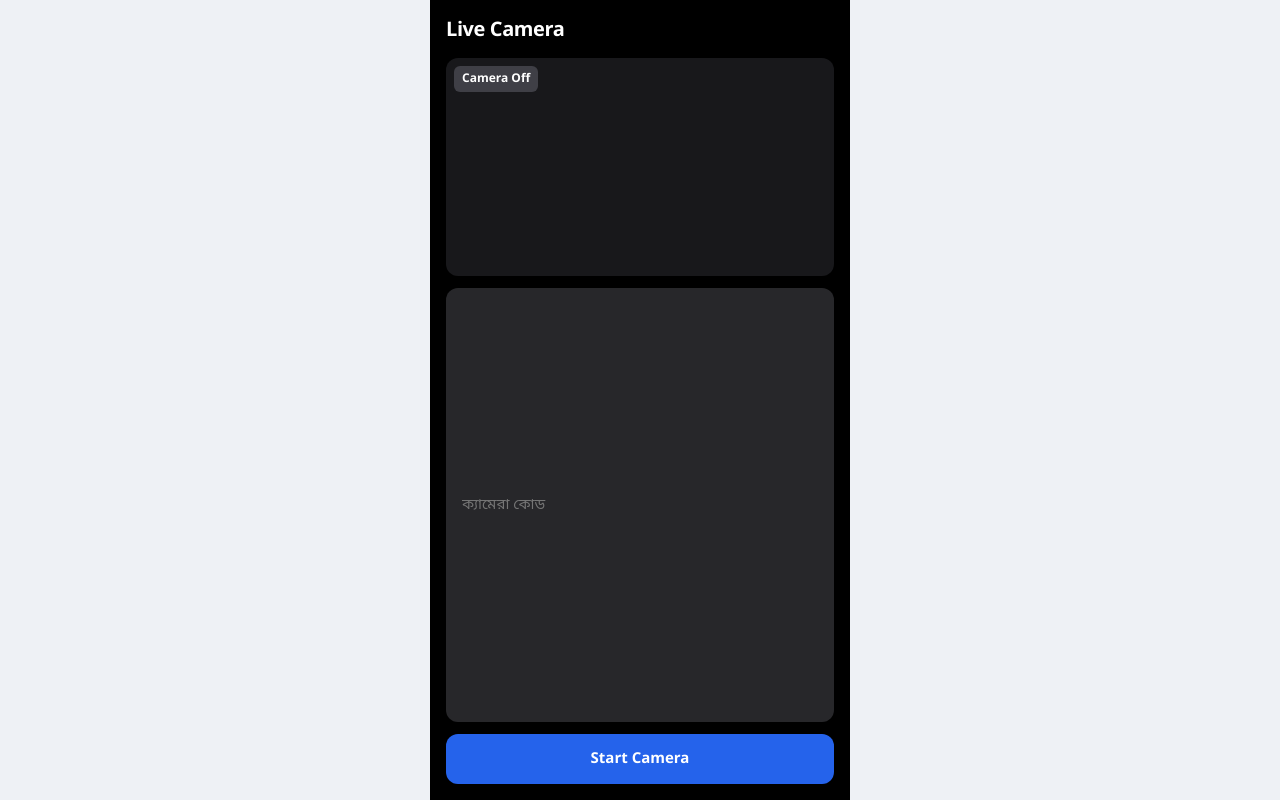
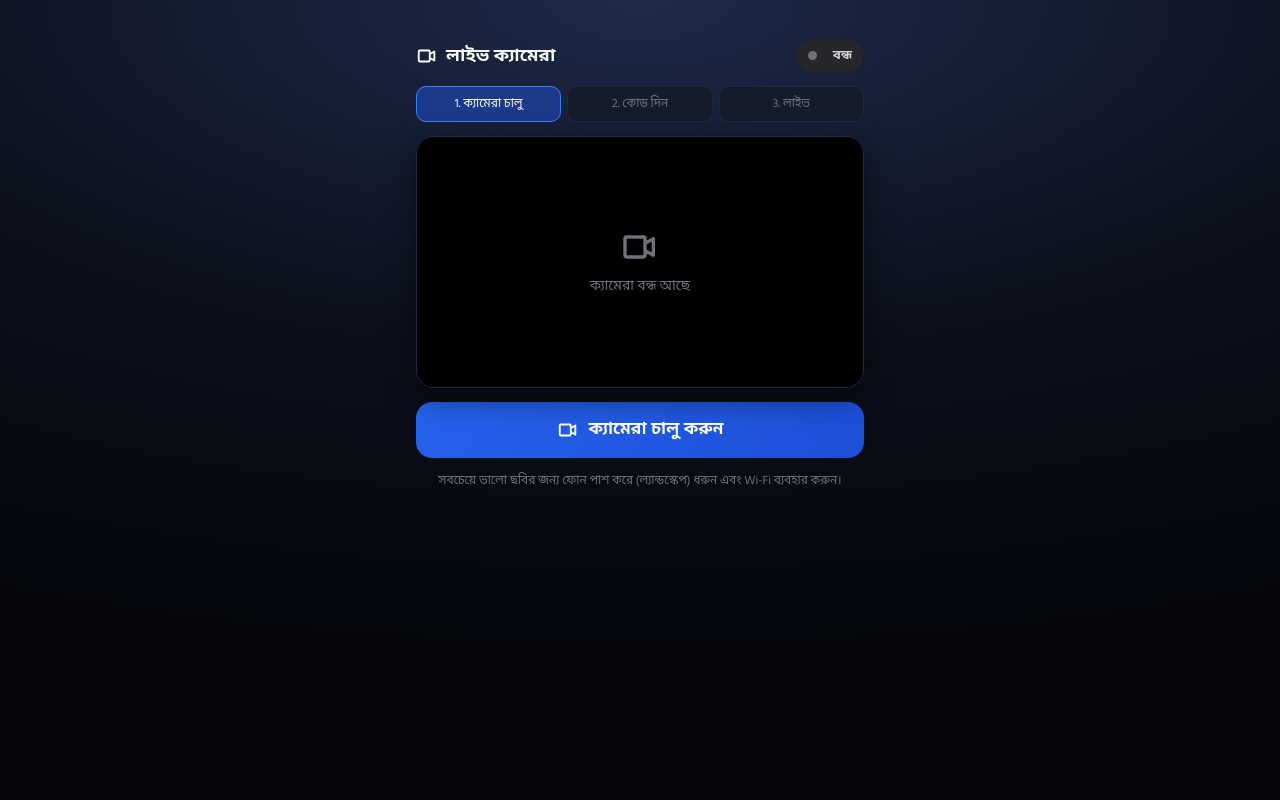
Before and after one commit to rangpurquantum-web/Programme-, a Next.js app: page /camera in a window 1280 px wide. Built offline with nearby package versions, Linux system fonts and the light colour scheme.

Commit message:
Camera page: new friendly design

```diff
--- a/app/camera/page.tsx
+++ b/app/camera/page.tsx
@@ -1,5 +1,5 @@
 "use client";
-import { useRef, useState } from "react";
+import { useEffect, useRef, useState } from "react";
 import {
   Room,
   LocalVideoTrack,
@@ -9,23 +9,43 @@ import {
 } from "livekit-client";
 
 const RES: Record<string, any> = {
-  "480": { width: 854, height: 480, aspectRatio: { exact: 16 / 9 } as any },
-  "720": { width: 1280, height: 720, aspectRatio: { exact: 16 / 9 } as any },
-  "1080": { width: 1920, height: 1080, aspectRatio: { exact: 16 / 9 } as any },
+  "480": { width: 854, height: 480, aspectRatio: { exact: 16 / 9 } },
+  "720": { width: 1280, height: 720, aspectRatio: { exact: 16 / 9 } },
+  "1080": { width: 1920, height: 1080, aspectRatio: { exact: 16 / 9 } },
 };
 
 type Zoom = { min: number; max: number; step: number; val: number };
 
-const btn = (bg: string, full = false): React.CSSProperties => ({
-  background: bg,
-  color: "#fff",
-  border: "none",
-  borderRadius: 12,
-  padding: "14px 16px",
-  fontSize: 15,
-  fontWeight: 600,
-  gridColumn: full ? "1 / 3" : undefined,
-});
+const Icon = ({ d, size = 22 }: { d: string; size?: number }) => (
+  <svg
+    width={size}
+    height={size}
+    viewBox="0 0 24 24"
+    fill="none"
+    stroke="currentColor"
+    strokeWidth="2"
+    strokeLinecap="round"
+    strokeLinejoin="round"
+    aria-hidden="true"
+  >
+    <path d={d} />
+  </svg>
+);
+
+const I = {
+  flip: "M20 7h-3l-2-2H9L7 7H4a1 1 0 00-1 1v10a1 1 0 001 1h16a1 1 0 001-1V8a1 1 0 00-1-1zM9 13a3 3 0 015.5-1.7M15 13a3 3 0 01-5.5 1.7M14.5 10.5V12h-1.5M9.5 15.5V14H11",
+  mic: "M12 15a3 3 0 003-3V6a3 3 0 00-6 0v6a3 3 0 003 3zM19 11a7 7 0 01-14 0M12 18v3",
+  micOff: "M3 3l18 18M9 9v3a3 3 0 005 2M15 10V6a3 3 0 00-5.6-1.5M19 11a7 7 0 01-1 3.6M5 11a7 7 0 009 6.6M12 18v3",
+  stop: "M6 6h12v12H6z",
+  play: "M8 5v14l11-7z",
+  cam: "M15 10l5-3v10l-5-3M4 6h10a1 1 0 011 1v10a1 1 0 01-1 1H4a1 1 0 01-1-1V7a1 1 0 011-1z",
+  eye: "M2 12s4-7 10-7 10 7 10 7-4 7-10 7S2 12 2 12zM12 15a3 3 0 100-6 3 3 0 000 6z",
+  eyeOff: "M3 3l18 18M10.6 6.1A9.8 9.8 0 0112 6c6 0 10 6 10 6a17 17 0 01-3.2 3.9M6.6 7.6A17 17 0 002 12s4 7 10 7a9.7 9.7 0 004.4-1.1M9.9 9.9a3 3 0 004.2 4.2",
+};
+
+const two = (n: number) => String(n).padStart(2, "0");
+const clock = (s: number) =>
+  `${two(Math.floor(s / 3600))}:${two(Math.floor((s % 3600) / 60))}:${two(s % 60)}`;
 
 export default function CameraPage() {
   const videoRef = useRef<HTMLVideoElement>(null);
@@ -35,13 +55,25 @@ export default function CameraPage() {
   const wakeRef = useRef<any>(null);
 
   const [passcode, setPasscode] = useState("");
+  const [showCode, setShowCode] = useState(false);
   const [facing, setFacing] = useState<"environment" | "user">("environment");
   const [res, setRes] = useState("720");
   const [zoom, setZoom] = useState<Zoom | null>(null);
   const [camOn, setCamOn] = useState(false);
   const [live, setLive] = useState(false);
   const [micOn, setMicOn] = useState(true);
+  const [busy, setBusy] = useState(false);
   const [msg, setMsg] = useState("");
+  const [secs, setSecs] = useState(0);
+
+  useEffect(() => {
+    if (!live) {
+      setSecs(0);
+      return;
+    }
+    const h = setInterval(() => setSecs((s) => s + 1), 1000);
+    return () => clearInterval(h);
+  }, [live]);
 
   function readZoom() {
     try {
@@ -75,8 +107,9 @@ export default function CameraPage() {
   }
 
   async function startCamera() {
+    setBusy(true);
     try {
-      setMsg("ক্যামেরা চালু হচ্ছে...");
+      setMsg("");
       vTrack.current = await createLocalVideoTrack({
         facingMode: facing,
         resolution: { ...RES[res], frameRate: 30 },
@@ -84,11 +117,15 @@ export default function CameraPage() {
       aTrack.current = await createLocalAudioTrack();
       if (videoRef.current) vTrack.current.attach(videoRef.current);
       setCamOn(true);
-      setMsg("");
       readZoom();
     } catch (e: any) {
-      setMsg("ক্যামেরা চালু হয়নি: " + (e?.name || "") + " " + (e?.message || ""));
+      setMsg(
+        e?.name === "NotAllowedError"
+          ? "ক্যামেরা ও মাইক্রোফোনের অনুমতি দিন (ব্রাউজারের সাইট সেটিংস থেকে Allow করুন)"
+          : "ক্যামেরা চালু হয়নি: " + (e?.name || "") + " " + (e?.message || "")
+      );
     }
+    setBusy(false);
   }
 
   async function changeRes(r: string) {
@@ -128,8 +165,9 @@ export default function CameraPage() {
 
   async function goLive() {
     if (!vTrack.current || !aTrack.current) return;
+    setBusy(true);
     try {
-      setMsg("সংযোগ হচ্ছে...");
+      setMsg("");
       const r = await fetch("/api/livekit/token", {
         method: "POST",
         headers: { "Content-Type": "application/json" },
@@ -152,10 +190,10 @@ export default function CameraPage() {
         wakeRef.current = await (navigator as any).wakeLock?.request("screen");
       } catch {}
       setLive(true);
-      setMsg("");
     } catch (e: any) {
       setMsg("লাইভ শুরু হয়নি: " + (e?.message || ""));
     }
+    setBusy(false);
   }
 
   async function stopLive() {
@@ -167,81 +205,112 @@ export default function CameraPage() {
     setLive(false);
   }
 
-  const chip = (on: boolean): React.CSSProperties => ({
-    flex: 1,
-    background: on ? "#2563eb" : "#3f3f46",
-    color: "#fff",
-    border: "none",
-    borderRadius: 10,
-    padding: "10px 0",
-    fontSize: 14,
-    fontWeight: 600,
-  });
+  const step = !camOn ? 1 : !live ? 2 : 3;
+  const steps = ["ক্যামেরা চালু", "কোড দিন", "লাইভ"];
 
   return (
-    <main
-      style={{
-        maxWidth: 420,
-        margin: "0 auto",
-        minHeight: "100vh",
-        background: "#000",
-        color: "#fff",
-        padding: 16,
-        display: "flex",
-        flexDirection: "column",
-        gap: 12,
-        boxSizing: "border-box",
-      }}
+    <main className="cam">
+      <style>{`
+        .cam{min-height:100dvh;box-sizing:border-box;background:radial-gradient(120% 80% at 50% 0%,#1e2a4a 0%,#0b0f1a 55%,#05070d 100%);color:#fff;padding:16px;font-family:"Hind Siliguri","Noto Sans Bengali",system-ui,sans-serif}
+        .wrap{max-width:480px;margin:0 auto;display:flex;flex-direction:column;gap:14px}
+        .top{display:flex;align-items:center;justify-content:space-between}
+        .brand{font-size:18px;font-weight:700;display:flex;align-items:center;gap:8px}
+        .pill{display:flex;align-items:center;gap:8px;border-radius:999px;padding:6px 12px;font-size:13px;font-weight:700;background:#27272a;color:#d4d4d8}
+        .pill.on{background:#dc2626;color:#fff}
+        .dot{width:9px;height:9px;border-radius:50%;background:#fff}
+        .pill.on .dot{animation:pulse 1.2s infinite}
+        @keyframes pulse{0%{box-shadow:0 0 0 0 rgba(255,255,255,.7)}100%{box-shadow:0 0 0 9px rgba(255,255,255,0)}}
+        .steps{display:flex;gap:6px}
+        .stp{flex:1;text-align:center;font-size:12px;padding:8px 4px;border-radius:10px;background:#161b2b;color:#71717a;border:1px solid #1f2640}
+        .stp.on{background:#1d3a8a;color:#fff;border-color:#3b82f6}
+        .stp.done{color:#4ade80;border-color:#14532d}
+        .video{position:relative;aspect-ratio:16/9;background:#000;border-radius:18px;overflow:hidden;border:1px solid #232a44;box-shadow:0 10px 30px rgba(0,0,0,.5)}
+        .video video{width:100%;height:100%;object-fit:contain;background:#000}
+        .ph{position:absolute;inset:0;display:flex;flex-direction:column;align-items:center;justify-content:center;gap:8px;color:#71717a;font-size:14px}
+        .badge{position:absolute;top:10px;left:10px;display:flex;align-items:center;gap:6px;border-radius:8px;padding:5px 10px;font-size:12px;font-weight:700;background:rgba(0,0,0,.6)}
+        .badge.live{background:#dc2626}
+        .time{position:absolute;top:10px;right:10px;border-radius:8px;padding:5px 10px;font-size:12px;font-weight:700;background:rgba(0,0,0,.6);font-variant-numeric:tabular-nums}
+        .card{background:#11162a;border:1px solid #1f2640;border-radius:16px;padding:14px;display:flex;flex-direction:column;gap:12px}
+        .lbl{font-size:13px;color:#a1a1aa;font-weight:600}
+        .seg{display:flex;background:#0b0f1a;border-radius:12px;padding:4px;gap:4px}
+        .seg button{flex:1;border:none;border-radius:9px;padding:10px 0;font-size:14px;font-weight:700;background:transparent;color:#a1a1aa}
+        .seg button.on{background:#2563eb;color:#fff}
+        .zrow{display:flex;align-items:center;gap:10px}
+        .zbtn{width:42px;height:42px;border-radius:12px;border:none;background:#232a44;color:#fff;font-size:22px;font-weight:700}
+        .zrow input[type=range]{flex:1;accent-color:#3b82f6;height:28px}
+        .zval{width:44px;text-align:right;font-size:13px;font-variant-numeric:tabular-nums}
+        .field{position:relative}
+        .field input{width:100%;box-sizing:border-box;background:#0b0f1a;color:#fff;border:1px solid #232a44;border-radius:12px;padding:15px 52px 15px 14px;font-size:16px;outline:none}
+        .field input:focus{border-color:#3b82f6}
+        .eye{position:absolute;right:6px;top:50%;transform:translateY(-50%);background:none;border:none;color:#a1a1aa;padding:10px}
+        .ctrls{display:flex;gap:10px;align-items:center}
+        .round{width:56px;height:56px;border-radius:50%;border:none;background:#232a44;color:#fff;display:flex;align-items:center;justify-content:center;flex:none}
+        .round.off{background:#7f1d1d}
+        .main{flex:1;height:56px;border:none;border-radius:16px;font-size:17px;font-weight:700;color:#fff;display:flex;align-items:center;justify-content:center;gap:10px}
+        .main:disabled{opacity:.45}
+        .blue{background:linear-gradient(135deg,#2563eb,#1d4ed8)}
+        .red{background:linear-gradient(135deg,#ef4444,#dc2626)}
+        .grey{background:#3f3f46}
+        .msg{border-radius:12px;padding:12px 14px;font-size:14px;background:#3a2e07;color:#fde68a;border:1px solid #6b5410}
+        .hint{font-size:12px;color:#71717a;text-align:center;line-height:1.5}
+      `}</style>
+
+      <div className="wrap">
+        <div className="top">
+          <div className="brand">
+            <Icon d={I.cam} /> লাইভ ক্যামেরা
+          </div>
+          <div className={`pill ${live ? "on" : ""}`}>
+            <span className="dot" style={{ background: live ? "#fff" : "#71717a" }} />
+            {live ? "লাইভ চলছে" : camOn ? "প্রস্তুত" : "বন্ধ"}
+          </div>
+        </div>
+
+        <div className="steps">
+          {steps.map((t, i) => (
+            <div
+              key={t}
+              className={`stp ${step === i + 1 ? "on" : step > i + 1 ? "done" : ""}`}
             >
-      <h1 style={{ fontSize: 20, margin: 0 }}>Live Camera</h1>
+              {step > i + 1 ? "✓ " : `${i + 1}. `}
+              {t}
+            </div>
+          ))}
+        </div>
 
-      <div
-        style={{
-          position: "relative",
-          background: "#18181b",
-          borderRadius: 12,
-          overflow: "hidden",
-          aspectRatio: "16 / 9",
-        }}
-      >
-        <video
-          ref={videoRef}
-          autoPlay
-          muted
-          playsInline
-          style={{ width: "100%", height: "100%", objectFit: "contain" }}
-        />
-        <span
-          style={{
-            position: "absolute",
-            top: 8,
-            left: 8,
-            background: live ? "#dc2626" : "#3f3f46",
-            borderRadius: 6,
-            padding: "4px 8px",
-            fontSize: 12,
-            fontWeight: 700,
-          }}
-        >
-          {live ? "● LIVE" : camOn ? "Preview" : "Camera Off"}
+        <div className="video">
+          <video ref={videoRef} autoPlay muted playsInline />
+          {!camOn && (
+            <div className="ph">
+              <Icon d={I.cam} size={40} />
+              ক্যামেরা বন্ধ আছে
+            </div>
+          )}
+          {camOn && (
+            <span className={`badge ${live ? "live" : ""}`}>
+              {live ? "● LIVE" : "প্রিভিউ"}
             </span>
+          )}
+          {live && <span className="time">{clock(secs)}</span>}
         </div>
 
         {camOn && (
-        <div style={{ display: "flex", flexDirection: "column", gap: 10 }}>
-          <div style={{ display: "flex", gap: 8 }}>
+          <div className="card">
+            <div className="lbl">ছবির মান</div>
+            <div className="seg">
               {["480", "720", "1080"].map((r) => (
-              <button key={r} onClick={() => changeRes(r)} style={chip(res === r)}>
+                <button key={r} className={res === r ? "on" : ""} onClick={() => changeRes(r)}>
                   {r}p
                 </button>
               ))}
             </div>
-
             {zoom ? (
-            <div style={{ display: "flex", alignItems: "center", gap: 10 }}>
+              <>
+                <div className="lbl">জুম</div>
+                <div className="zrow">
                   <button
+                    className="zbtn"
                     onClick={() => applyZoom(zoom.val - Math.max(zoom.step, 0.2))}
-                style={{ ...chip(false), flex: "none", width: 44 }}
                   >
                     −
                   </button>
@@ -252,81 +321,82 @@ export default function CameraPage() {
                     step={zoom.step}
                     value={zoom.val}
                     onChange={(e) => applyZoom(parseFloat(e.target.value))}
-                style={{ flex: 1 }}
                   />
                   <button
+                    className="zbtn"
                     onClick={() => applyZoom(zoom.val + Math.max(zoom.step, 0.2))}
-                style={{ ...chip(false), flex: "none", width: 44 }}
                   >
                     +
                   </button>
-              <span style={{ fontSize: 13, width: 40, textAlign: "right" }}>
-                {zoom.val.toFixed(1)}x
-              </span>
+                  <span className="zval">{zoom.val.toFixed(1)}x</span>
                 </div>
+              </>
             ) : (
-            <p style={{ fontSize: 12, color: "#a1a1aa", margin: 0 }}>
-              এই ক্যামেরায় জুম সাপোর্ট নেই (পেছনের ক্যামেরা ব্যবহার করে দেখুন)।
-            </p>
+              <div className="hint">এই ক্যামেরায় জুম নেই (পেছনের ক্যামেরা ব্যবহার করে দেখুন)</div>
             )}
           </div>
         )}
 
-      {!live && (
+        {camOn && !live && (
+          <div className="card">
+            <div className="lbl">ক্যামেরা কোড</div>
+            <div className="field">
               <input
-          type="password"
+                type={showCode ? "text" : "password"}
                 value={passcode}
                 onChange={(e) => setPasscode(e.target.value)}
-          placeholder="ক্যামেরা কোড"
-          style={{
-            background: "#27272a",
-            color: "#fff",
-            border: "none",
-            borderRadius: 12,
-            padding: "14px 16px",
-            fontSize: 15,
-          }}
+                placeholder="কোডটি লিখুন"
+                autoComplete="off"
               />
+              <button className="eye" onClick={() => setShowCode(!showCode)} aria-label="দেখান">
+                <Icon d={showCode ? I.eyeOff : I.eye} />
+              </button>
+            </div>
+          </div>
         )}
 
-      <div style={{ display: "grid", gridTemplateColumns: "1fr 1fr", gap: 8 }}>
+        {msg && <div className="msg">{msg}</div>}
+
+        <div className="ctrls">
+          {camOn && (
+            <button className="round" onClick={switchCamera} aria-label="ক্যামেরা পরিবর্তন">
+              <Icon d={I.flip} />
+            </button>
+          )}
+
           {!camOn && (
-          <button onClick={startCamera} style={btn("#2563eb", true)}>
-            Start Camera
+            <button className="main blue" onClick={startCamera} disabled={busy}>
+              <Icon d={I.cam} /> {busy ? "চালু হচ্ছে..." : "ক্যামেরা চালু করুন"}
             </button>
           )}
           {camOn && !live && (
-          <button
-            onClick={goLive}
-            disabled={!passcode}
-            style={{ ...btn("#dc2626", true), opacity: passcode ? 1 : 0.4 }}
-          >
-            Go Live
+            <button className="main red" onClick={goLive} disabled={!passcode || busy}>
+              <Icon d={I.play} /> {busy ? "সংযোগ হচ্ছে..." : "লাইভ শুরু করুন"}
             </button>
           )}
           {live && (
-          <button onClick={stopLive} style={btn("#3f3f46", true)}>
-            Stop Live
+            <button className="main grey" onClick={stopLive}>
+              <Icon d={I.stop} /> লাইভ বন্ধ করুন
             </button>
           )}
+
           {camOn && (
-          <>
-            <button onClick={switchCamera} style={btn("#3f3f46")}>
-              Switch Camera
+            <button
+              className={`round ${micOn ? "" : "off"}`}
+              onClick={toggleMic}
+              aria-label="মাইক"
+            >
+              <Icon d={micOn ? I.mic : I.micOff} />
             </button>
-            <button onClick={toggleMic} style={btn("#3f3f46")}>
-              {micOn ? "Mic: On" : "Mic: Off"}
-            </button>
-          </>
           )}
         </div>
 
-      {msg && <p style={{ color: "#facc15", fontSize: 14, margin: 0 }}>{msg}</p>}
-      {live && (
-        <p style={{ color: "#a1a1aa", fontSize: 12, margin: 0 }}>
-          লাইভ চলাকালীন এই পেজ খোলা ও স্ক্রিন চালু রাখুন।
-        </p>
-      )}
+        <div className="hint">
+          {live
+            ? "লাইভ চলাকালীন এই পেজ খোলা ও ফোনের স্ক্রিন চালু রাখুন। সবচেয়ে ভালো ছবির জন্য ফোন পাশ করে ধরুন।"
+            : "সবচেয়ে ভালো ছবির জন্য ফোন পাশ করে (ল্যান্ডস্কেপ) ধরুন এবং Wi-Fi ব্যবহার করুন।"}
+        </div>
+      </div>
     </main>
   );
 }
```
Lines whose indentation alone changed are shown as unchanged.
